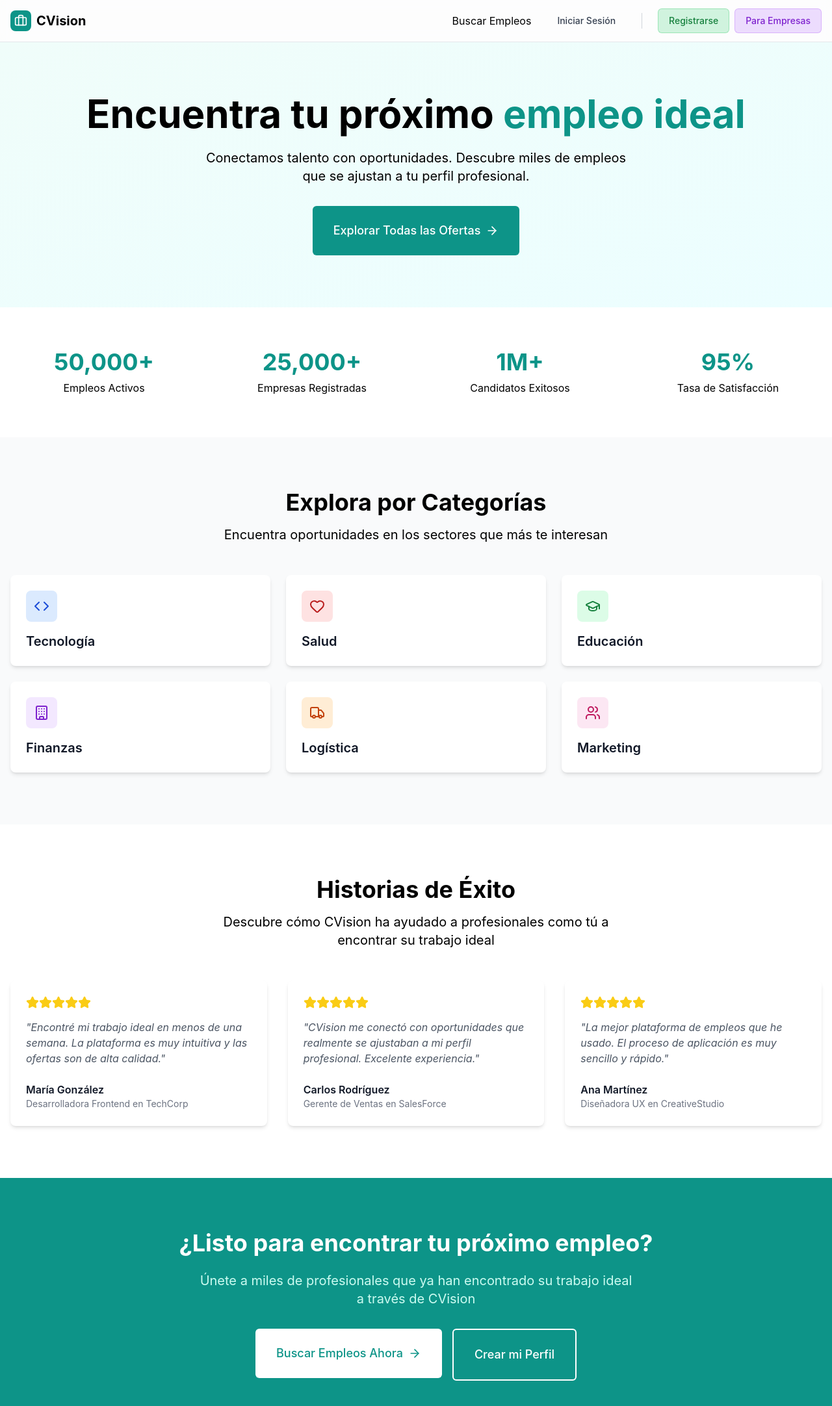
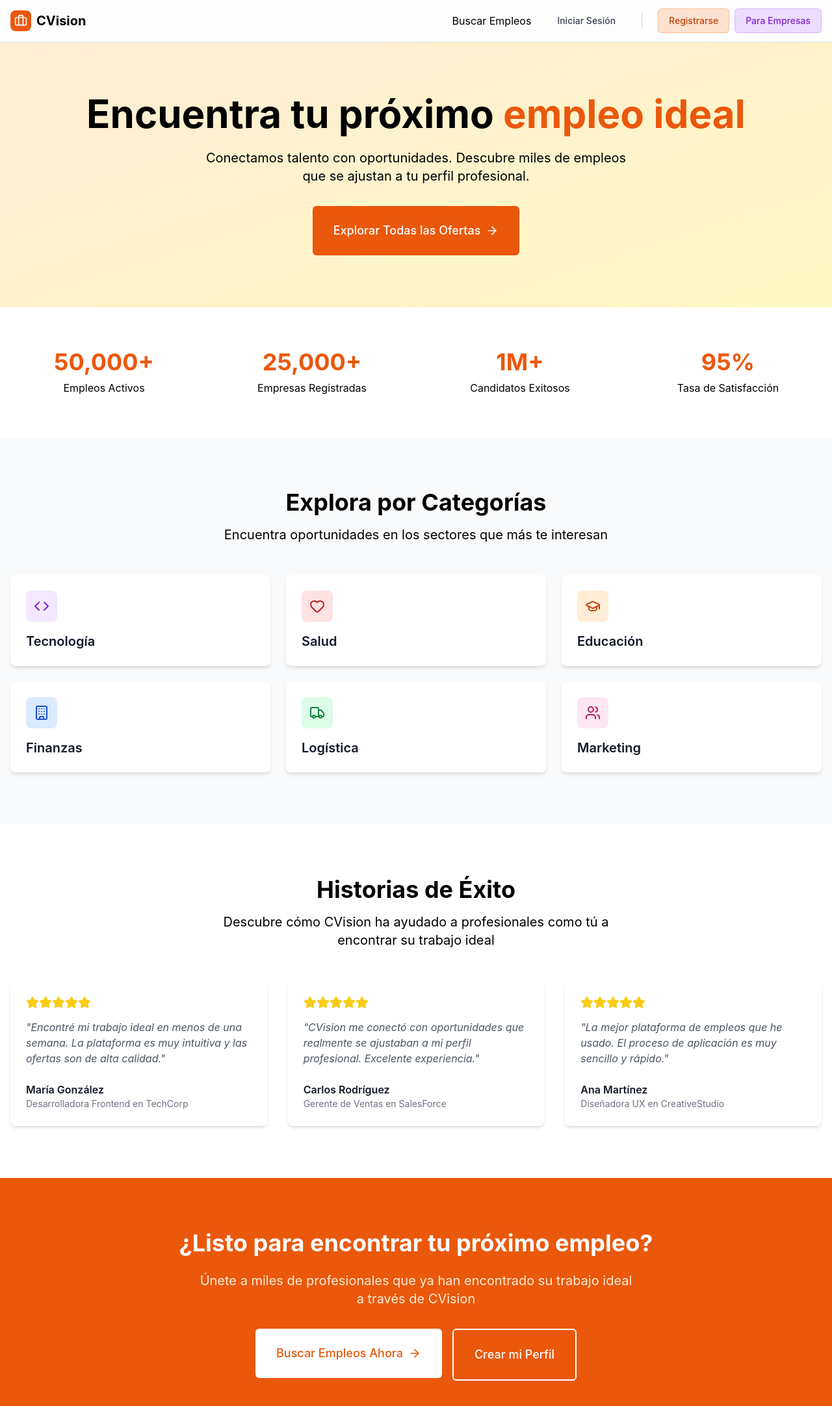
Before and after one commit to Cv-Vision/CVision-Frontend, a React (Vite) app: page / in a window 1280 px wide. Shown: the top 2164 px of the page at 65% size. Built offline with nearby package versions, Linux system fonts and the light colour scheme; no server answers.

Commit message:
refactor: simplify authentication state management in AuthContext

```diff
--- a/src/components/applicant/JobCard.tsx
+++ b/src/components/applicant/JobCard.tsx
@@ -42,8 +42,8 @@ export const JobCard = ({ job, isSelected, onClick, applicantsCount = 0 }: JobCa
     <div
       className={`mb-3 cursor-pointer transition-all hover:shadow-md bg-white border rounded-lg ${
         isSelected
-          ? "border-teal-300 bg-teal-50 shadow-sm"
-          : "border-gray-200 hover:border-teal-200"
+          ? "border-orange-300 bg-orange-50 shadow-sm"
+          : "border-gray-200 hover:border-orange-200"
       }`}
       onClick={onClick}
     >
@@ -65,10 +65,10 @@ export const JobCard = ({ job, isSelected, onClick, applicantsCount = 0 }: JobCa
 
           <div className="flex items-center justify-between">
             <div className="flex space-x-1">
-              <span className="text-xs bg-teal-100 text-teal-700 px-2 py-1 rounded-full">
+              <span className="text-xs bg-orange-100 text-orange-700 px-2 py-1 rounded-full">
                 {getContractTypeLabel(job.contract_type)}
               </span>
-              <span className="text-xs border border-teal-200 text-teal-600 px-2 py-1 rounded-full">
+              <span className="text-xs border border-orange-200 text-orange-600 px-2 py-1 rounded-full">
                 {getModalityLabel(job.modal)}
               </span>
             </div>
@@ -78,7 +78,7 @@ export const JobCard = ({ job, isSelected, onClick, applicantsCount = 0 }: JobCa
             </div>
           </div>
 
-          <p className="text-sm font-medium text-teal-700">
+          <p className="text-sm font-medium text-orange-700">
             {getExperienceLevelLabel(job.experience_level)}
           </p>
         </div>
--- a/src/components/applicant/JobListingHeader.tsx
+++ b/src/components/applicant/JobListingHeader.tsx
@@ -10,7 +10,7 @@ export const JobListingHeader = ({ onBackClick }: JobListingHeaderProps) => {
       <div className="px-6 py-4">
         <div className="flex items-center justify-between">
           <button
-            className="flex items-center px-4 py-2 border border-teal-200 text-teal-700 hover:bg-teal-50 bg-transparent rounded-lg transition-colors"
+            className="flex items-center px-4 py-2 border border-orange-200 text-orange-700 hover:bg-orange-50 bg-transparent rounded-lg transition-colors"
             onClick={onBackClick}
           >
             <ArrowLeft className="w-4 h-4 mr-2" />
@@ -20,7 +20,7 @@ export const JobListingHeader = ({ onBackClick }: JobListingHeaderProps) => {
             <span className="text-gray-600">Encuentra tu próximo trabajo</span>
             <span className="text-gray-500">|</span>
             <div className="flex items-center space-x-2">
-              <div className="w-8 h-8 bg-teal-500 rounded-lg flex items-center justify-center">
+              <div className="w-8 h-8 bg-orange-500 rounded-lg flex items-center justify-center">
                 <span className="text-white font-bold text-sm">CV</span>
               </div>
               <span className="text-xl font-bold text-gray-900">CVision</span>
--- a/src/components/applicant/JobSearchFilters.tsx
+++ b/src/components/applicant/JobSearchFilters.tsx
@@ -25,7 +25,7 @@ export const JobSearchFilters = ({
           placeholder="Buscar trabajos..."
           value={searchTerm}
           onChange={(e) => onSearchChange(e.target.value)}
-          className="w-full pl-10 pr-4 py-2 border border-gray-200 rounded-lg focus:border-teal-300 focus:ring-2 focus:ring-teal-200 focus:outline-none"
+          className="w-full pl-10 pr-4 py-2 border border-gray-200 rounded-lg focus:border-orange-300 focus:ring-2 focus:ring-orange-200 focus:outline-none"
         />
       </div>
 
@@ -33,7 +33,7 @@ export const JobSearchFilters = ({
         <select
           value={locationFilter}
           onChange={(e) => onLocationChange(e.target.value)}
-          className="flex-1 px-3 py-2 border border-gray-200 rounded-lg focus:border-teal-300 focus:ring-2 focus:ring-teal-200 focus:outline-none"
+          className="flex-1 px-3 py-2 border border-gray-200 rounded-lg focus:border-orange-300 focus:ring-2 focus:ring-orange-200 focus:outline-none"
         >
           <option value="">Todas las ubicaciones</option>
           <option value="Madrid">Madrid</option>
@@ -48,7 +48,7 @@ export const JobSearchFilters = ({
           <select
             value={typeFilter}
             onChange={(e) => onTypeChange(e.target.value)}
-            className="w-full px-3 py-2 border border-gray-200 rounded-lg focus:border-teal-300 focus:ring-2 focus:ring-teal-200 focus:outline-none"
+            className="w-full px-3 py-2 border border-gray-200 rounded-lg focus:border-orange-300 focus:ring-2 focus:ring-orange-200 focus:outline-none"
           >
             <option value="">Todos los tipos</option>
             <option value="FULL_TIME">Tiempo Completo</option>
--- a/src/pages/Home.tsx
+++ b/src/pages/Home.tsx
@@ -14,11 +14,11 @@ import { Link } from 'react-router-dom';
 
 const Home = () => {
   const jobCategories = [
-    { name: "Tecnología", icon: Code, color: "bg-blue-100 text-blue-700" },
+    { name: "Tecnología", icon: Code, color: "bg-purple-100 text-purple-700" },
     { name: "Salud", icon: Heart, color: "bg-red-100 text-red-700" },
-    { name: "Educación", icon: GraduationCap, color: "bg-green-100 text-green-700" },
-    { name: "Finanzas", icon: Building, color: "bg-purple-100 text-purple-700" },
-    { name: "Logística", icon: Truck, color: "bg-orange-100 text-orange-700" },
+    { name: "Educación", icon: GraduationCap, color: "bg-orange-100 text-orange-700" },
+    { name: "Finanzas", icon: Building, color: "bg-blue-100 text-blue-700" },
+    { name: "Logística", icon: Truck, color: "bg-green-100 text-green-700" },
     { name: "Marketing", icon: Users, color: "bg-pink-100 text-pink-700" },
   ]
 
@@ -61,7 +61,7 @@ const Home = () => {
       <header className="border-b bg-white/95 backdrop-blur supports-[backdrop-filter]:bg-white/60 sticky top-0 z-50">
         <div className="container mx-auto px-4 h-16 flex items-center justify-between">
           <div className="flex items-center space-x-2">
-            <div className="w-8 h-8 bg-teal-600 rounded-lg flex items-center justify-center">
+            <div className="w-8 h-8 bg-orange-600 rounded-lg flex items-center justify-center">
               <Briefcase className="w-5 h-5 text-white" />
             </div>
             <span className="text-xl font-bold text-foreground">CVision</span>
@@ -86,7 +86,7 @@ const Home = () => {
             {/* Sección Empresas */}
             <div className="flex items-center space-x-2">
             <Link to="/applicant-register">
-                <button className="px-4 py-2 bg-green-500/20 text-green-700 hover:bg-green-500/30 rounded-md text-sm font-medium transition-colors border border-green-500/30">
+                <button className="px-4 py-2 bg-orange-500/20 text-orange-700 hover:bg-orange-500/30 rounded-md text-sm font-medium transition-colors border border-orange-500/30">
                   Registrarse
                 </button>
               </Link>
@@ -101,11 +101,11 @@ const Home = () => {
       </header>
 
       {/* Hero Section */}
-      <section className="py-20 px-4 bg-gradient-to-br from-teal-50 to-cyan-50">
+      <section className="py-20 px-4 bg-gradient-to-br from-orange-100 to-yellow-100">
         <div className="container mx-auto text-center">
           <h1 className="text-4xl md:text-6xl font-bold text-foreground mb-6 text-balance">
             Encuentra tu próximo
-            <span className="text-teal-600"> empleo ideal</span>
+            <span className="text-orange-600"> empleo ideal</span>
           </h1>
           <p className="text-xl text-muted-foreground mb-8 max-w-2xl mx-auto text-pretty">
             Conectamos talento con oportunidades. Descubre miles de empleos que se ajustan a tu perfil profesional.
@@ -115,7 +115,7 @@ const Home = () => {
           {/* CTA Button */}
           <div className="flex justify-center">
             <Link to="/applicant/positions">
-              <button className="bg-teal-600 hover:bg-teal-700 text-white text-lg px-8 py-6 rounded-md font-medium flex items-center gap-2 transition-colors">
+              <button className="bg-orange-600 hover:bg-orange-700 text-white text-lg px-8 py-6 rounded-md font-medium flex items-center gap-2 transition-colors">
                 Explorar Todas las Ofertas
                 <ArrowRight className="w-5 h-5" />
               </button>
@@ -130,7 +130,7 @@ const Home = () => {
           <div className="grid grid-cols-2 md:grid-cols-4 gap-8 text-center">
             {stats.map((stat, index) => (
               <div key={index} className="space-y-2">
-                <div className="text-3xl md:text-4xl font-bold text-teal-600">{stat.number}</div>
+                <div className="text-3xl md:text-4xl font-bold text-orange-600">{stat.number}</div>
                 <div className="text-muted-foreground">{stat.label}</div>
               </div>
             ))}
@@ -156,7 +156,7 @@ const Home = () => {
                     <category.icon className="w-6 h-6" />
                   </div>
                 </div>
-                <h3 className="text-xl font-semibold text-gray-900 group-hover:text-teal-600 transition-colors">
+                <h3 className="text-xl font-semibold text-gray-900 group-hover:text-orange-600 transition-colors">
                   {category.name}
                 </h3>
               </div>
@@ -197,21 +197,21 @@ const Home = () => {
       </section>
 
       {/* CTA Section */}
-      <section className="py-20 px-4 bg-teal-600">
+      <section className="py-20 px-4 bg-orange-600">
         <div className="container mx-auto text-center">
           <h2 className="text-3xl md:text-4xl font-bold text-white mb-6">¿Listo para encontrar tu próximo empleo?</h2>
-          <p className="text-xl text-teal-100 mb-8 max-w-2xl mx-auto">
+          <p className="text-xl text-orange-100 mb-8 max-w-2xl mx-auto">
             Únete a miles de profesionales que ya han encontrado su trabajo ideal a través de CVision
           </p>
           <div className="flex flex-col sm:flex-row gap-4 justify-center">
             <Link to="/applicant/positions">
-              <button className="bg-white text-teal-600 text-lg px-8 py-6 rounded-md font-medium flex items-center gap-2 hover:bg-gray-50 transition-colors">
+              <button className="bg-white text-orange-600 text-lg px-8 py-6 rounded-md font-medium flex items-center gap-2 hover:bg-gray-50 transition-colors">
                 Buscar Empleos Ahora
                 <ArrowRight className="w-5 h-5" />
               </button>
             </Link>
             <Link to="/applicant-register">
-              <button className="text-lg px-8 py-6 rounded-md font-medium border-2 border-white text-white hover:bg-white hover:text-teal-600 bg-transparent transition-colors">
+              <button className="text-lg px-8 py-6 rounded-md font-medium border-2 border-white text-white hover:bg-white hover:text-orange-600 bg-transparent transition-colors">
                 Crear mi Perfil
               </button>
             </Link>
--- a/tailwind.config.js
+++ b/tailwind.config.js
@@ -6,5 +6,5 @@ module.exports = {
   theme: {
     extend: {},
   },
-  plugins: [],
+  plugins: [require('@tailwindcss/typography')],
 }
```
Also changed, not shown: src/components/applicant/JobDetails.tsx (+10 -9 lines).
